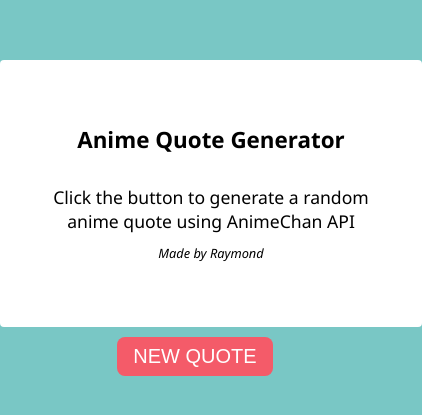
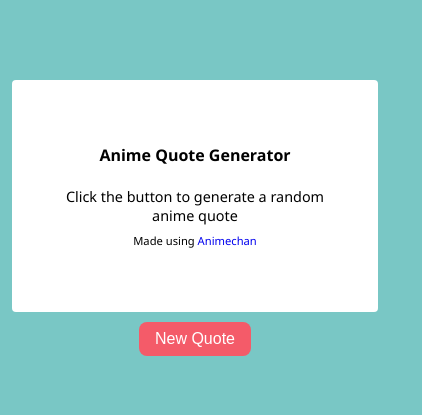
Before and after one commit to raytru/Random-Anime-Quotes, a plain HTML site: page index.html in a window 390 px wide. Shown: the part 241-656 px from the top of the page, 422 px wide, since content can reach past the window. Drawn offline with Linux system fonts and the light colour scheme.

Commit message:
enhanced responsiveness

```diff
--- a/index.html
+++ b/index.html
@@ -5,20 +5,22 @@
     <meta name="viewport" content="width=device-width, initial-scale=1.0" />
     <title>Anime Quotes</title>
     <link rel="stylesheet" href="style.css" />
+    <link rel="icon" href="img/favicon.png">
   </head>
 
   <body>
     <!--Quote box-->
     <div class="quote-box">
       <h2 id="quote-anime">Anime Quote Generator</h2>
-      <blockquote id="quote-text">
-        Click the button to generate a random anime quote using AnimeChan API
-      </blockquote>
-      <cite id="quote-character">Made by Raymond</cite>
+      <p id="quote-text">Click the button to generate a random anime quote</p>
+      <p id="quote-character">
+        Made using <a href="https://github.com/RocktimSaikia/anime-chan">Animechan</a>
+      </p>
     </div>
 
+    <!--Quote button-->
     <button id="gen-quote-btn" onclick="delayClick(this);">
-      <p>NEW QUOTE</p>
+      <p>New Quote</p>
     </button>
 
     <script src="script.js"></script>
--- a/script.js
+++ b/script.js
@@ -13,6 +13,7 @@ function randomQuote() {
     });
 }
 
+// Button delay to avoid spam
 function delayClick(obj) {
   obj.disabled = true;
   setTimeout(function () {
--- a/style.css
+++ b/style.css
@@ -12,6 +12,18 @@ body {
   align-items: center;
   flex-direction: column;
   font-family: "Segoe UI", Tahoma, Geneva, Verdana, sans-serif;
+}
+
+.quote-box {
+  background-color: #ffffff;
+  max-width: 80vh;
+  width: calc(100% - 1.5rem);
+  margin: 10vh auto 0;
+  border-radius: 4px;
+  padding: 4rem 1.5rem;
+  position: relative;
+  overflow: hidden;
+  text-align: center;
 }
 
 #quote-anime {
@@ -30,15 +42,8 @@ body {
   font-size: 1em;
 }
 
-.quote-box {
-  background-color: #ffffff;
-  width: 60vw;
-  margin: 10vh auto 0;
-  border-radius: 4px;
-  padding: 4rem 1.5rem;
-  position: relative;
-  overflow: hidden;
-  text-align: center;
+a {
+  text-decoration: none;
 }
 
 button {
@@ -63,32 +68,41 @@ button:hover {
 
 /*** Media Queries ***/
 
-@media screen and (max-width: 1025px) {
-  .quote-box {
-    width: 80vh;
+@media (max-width: 620px) {
+  #quote-anime {
+    font-size: 1.2em;
+    padding-bottom: 0.8em;
   }
-}
 
-@media (max-width: 620px) {
-  .quote-box {
-    width: 60vh;
-  }
-}
-
-@media (max-width: 480px) {
   #quote-text {
     font-size: 1.1em;
+    padding: 0 10px;
   }
 
   #quote-character {
     font-size: 0.8em;
   }
+}
 
-  .quote-box {
-    width: 50vh;
+@media (max-width: 480px) {
+  #quote-anime {
+    font-size: 1em;
+  }
+
+  #quote-text {
+    font-size: 0.9em;
+    padding: 0 8px;
+  }
+
+  #quote-character {
+    font-size: 0.7em;
   }
 
   button {
     padding: 0.5rem 1rem;
   }
+
+  button p {
+    font-size: 1.2em;
+  }
 }
```
Also changed, not shown: img/favicon.png (added), 2 other files.
